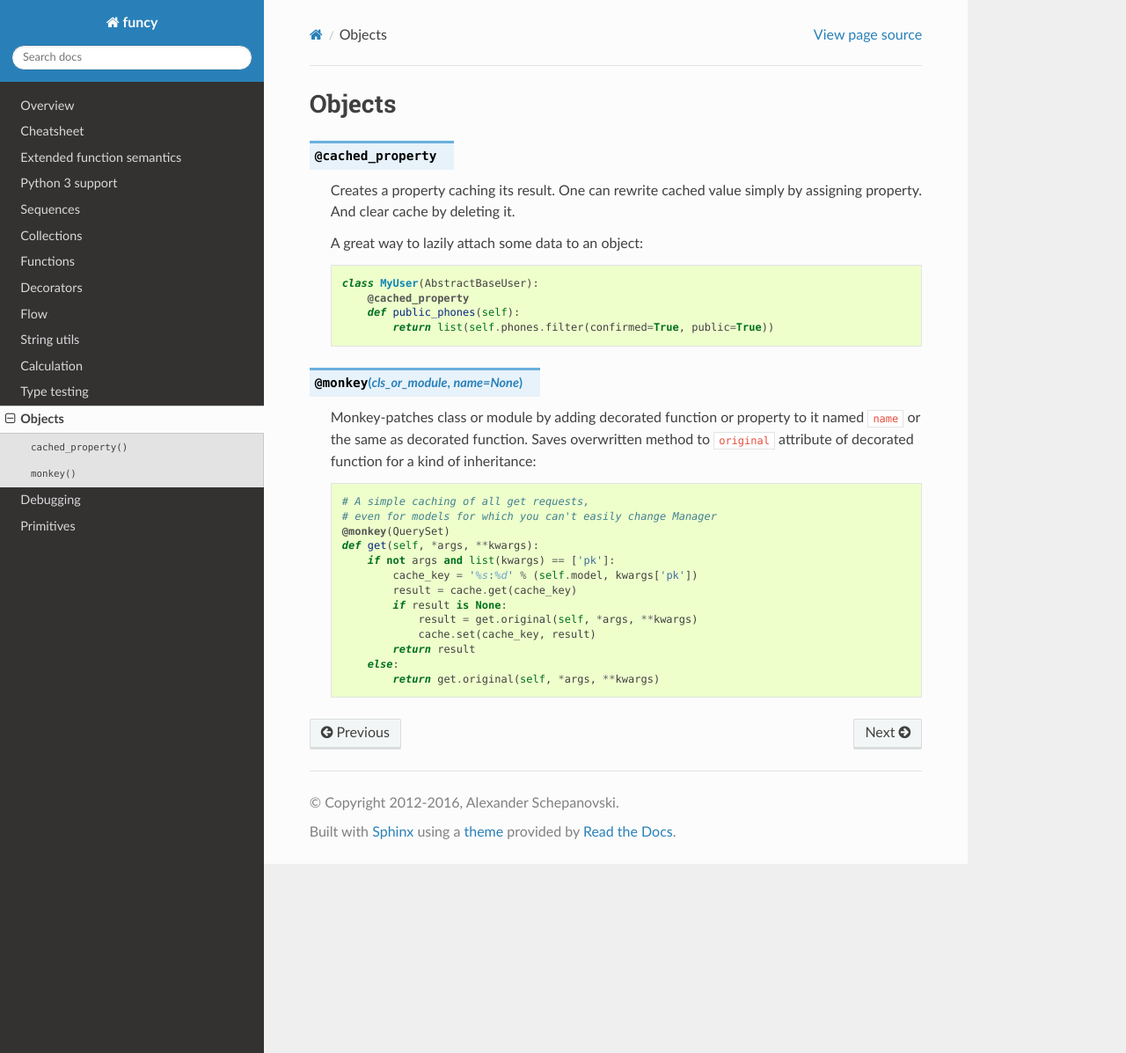
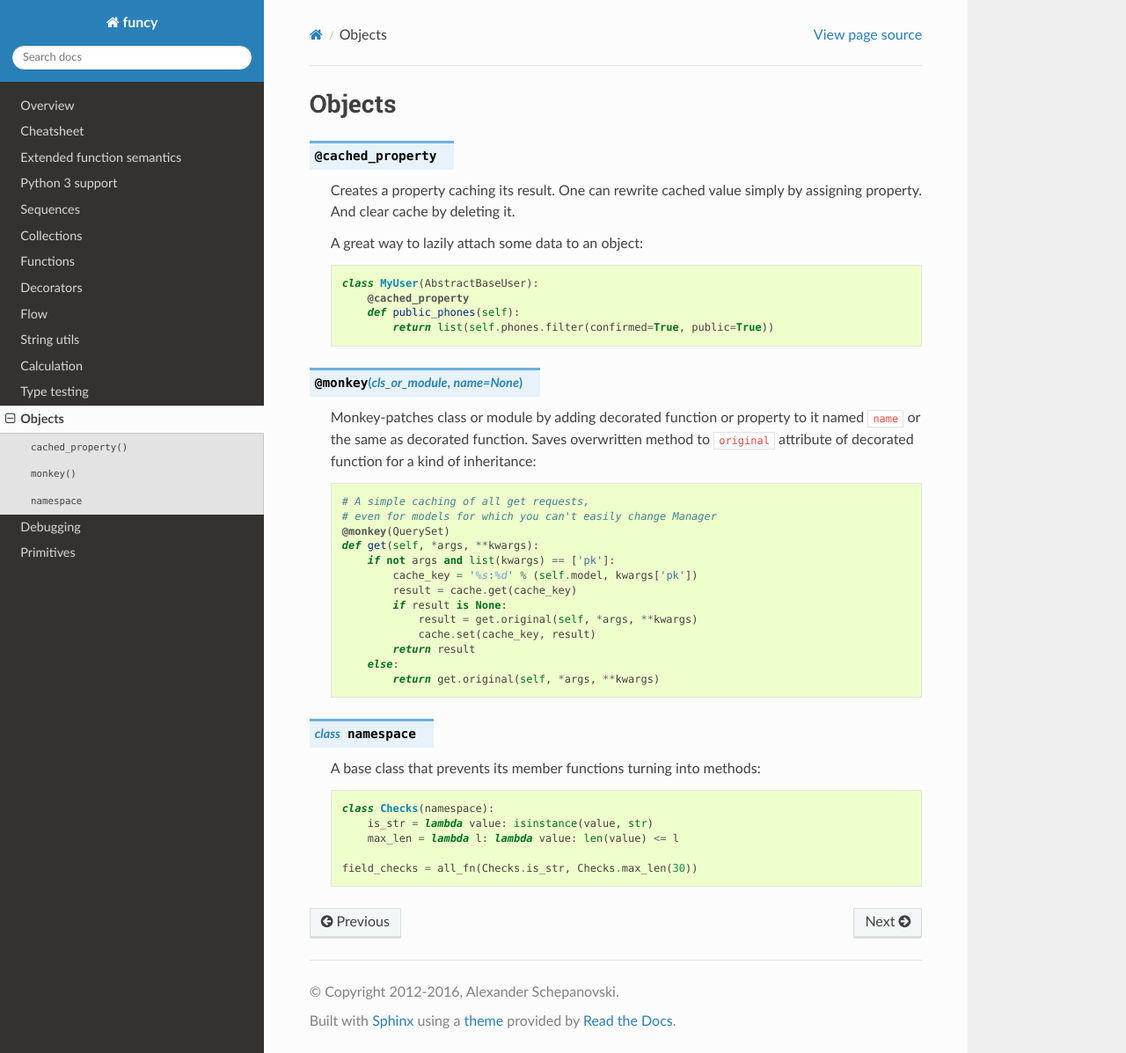
Before and after one commit to Jamaal224/funcy, a Sphinx documentation site: the page built from docs/objects.rst, in a window 1280 px wide and 1197 px high. Shown: the whole window at 88% size. Built offline with Sphinx 7.4.7 and the Read the Docs theme 2.0.0, drawn with Linux system fonts in a browser that asks for light colours.

Commit message:
Document namespace

```diff
--- a/docs/cheatsheet.rst
+++ b/docs/cheatsheet.rst
@@ -127,7 +127,7 @@ Debugging          :func:`tap` :func:`log_calls` :func:`log_enters` :func:`log_e
 Caching            :func:`memoize` :func:`cache` :func:`cached_property` :func:`make_lookuper` :func:`silent_lookuper`
 Regexes            :func:`re_find` :func:`re_test` :func:`re_all` :func:`re_iter` :func:`re_finder` :func:`re_tester`
 Strings            :func:`cut_prefix` :func:`cut_suffix` :func:`str_join`
-Objects            :func:`cached_property` :func:`monkey` :func:`invoke` :func:`pluck_attr`
+Objects            :func:`cached_property` :func:`monkey` :func:`invoke` :func:`pluck_attr` :class:`namespace`
 Primitives         :func:`isnone` :func:`notnone` :func:`inc` :func:`dec` :func:`even` :func:`odd`
 ================== ==============================================================
 
--- a/docs/descriptions.html
+++ b/docs/descriptions.html
@@ -719,6 +719,10 @@
     <b>@monkey<em>(cls_or_module, name=None)</em></b><br><br>
     Monkey-patches class or module.
 </div>
+<div name="namespace">
+    class <b>namespace</b><br><br>
+    A base class that prevents functions turning into methods.
+</div>
 
 <!-- Primitives -->
 <div name="isnone">
--- a/docs/objects.rst
+++ b/docs/objects.rst
@@ -30,3 +30,14 @@ Objects
                 return result
             else:
                 return get.original(self, *args, **kwargs)
+
+
+.. class:: namespace
+
+    A base class that prevents its member functions turning into methods::
+
+        class Checks(namespace):
+            is_str = lambda value: isinstance(value, str)
+            max_len = lambda l: lambda value: len(value) <= l
+
+        field_checks = all_fn(Checks.is_str, Checks.max_len(30))
```
